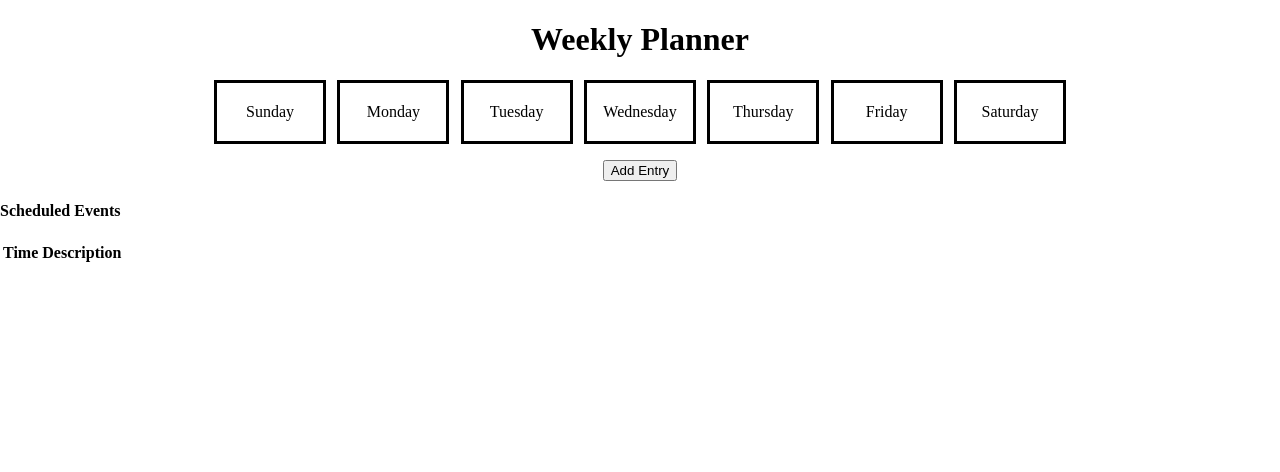
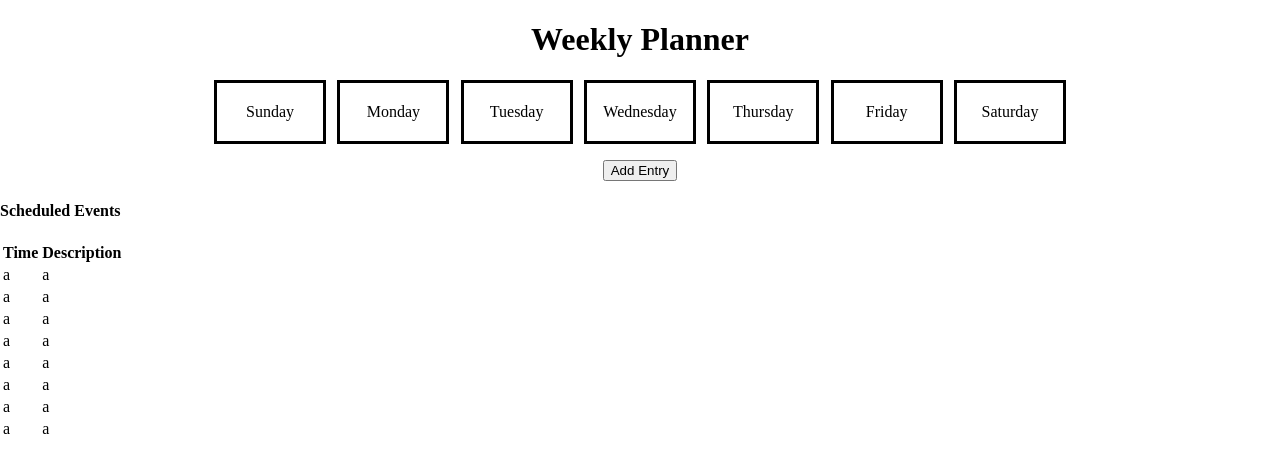
Before and after one commit to jsygo/week-planner, a plain HTML site: page index.html in a window 1280 px wide. Drawn offline with Linux system fonts and the light colour scheme.

Commit message:
started building table

```diff
--- a/index.html
+++ b/index.html
@@ -39,7 +39,36 @@
       <th>Description</th>
     </tr>
     <tr>
-      <td></td>
+      <td>a</td>
+      <td>a</td>
+    </tr>
+    <tr>
+      <td>a</td>
+      <td>a</td>
+    </tr>
+    <tr>
+      <td>a</td>
+      <td>a</td>
+    </tr>
+    <tr>
+      <td>a</td>
+      <td>a</td>
+    </tr>
+    <tr>
+      <td>a</td>
+      <td>a</td>
+    </tr>
+    <tr>
+      <td>a</td>
+      <td>a</td>
+    </tr>
+    <tr>
+      <td>a</td>
+      <td>a</td>
+    </tr>
+    <tr>
+      <td>a</td>
+      <td>a</td>
     </tr>
   </table>
   <div class="hidden overlay">
```
